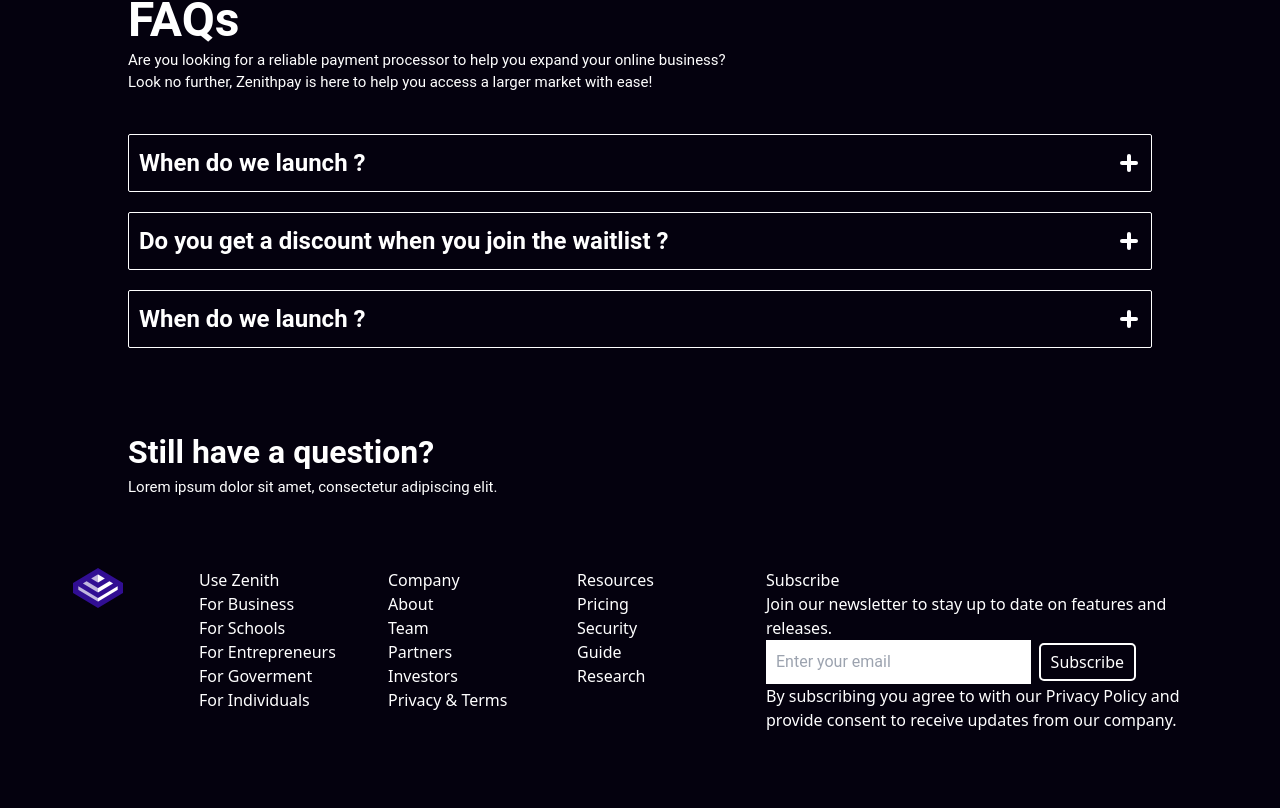
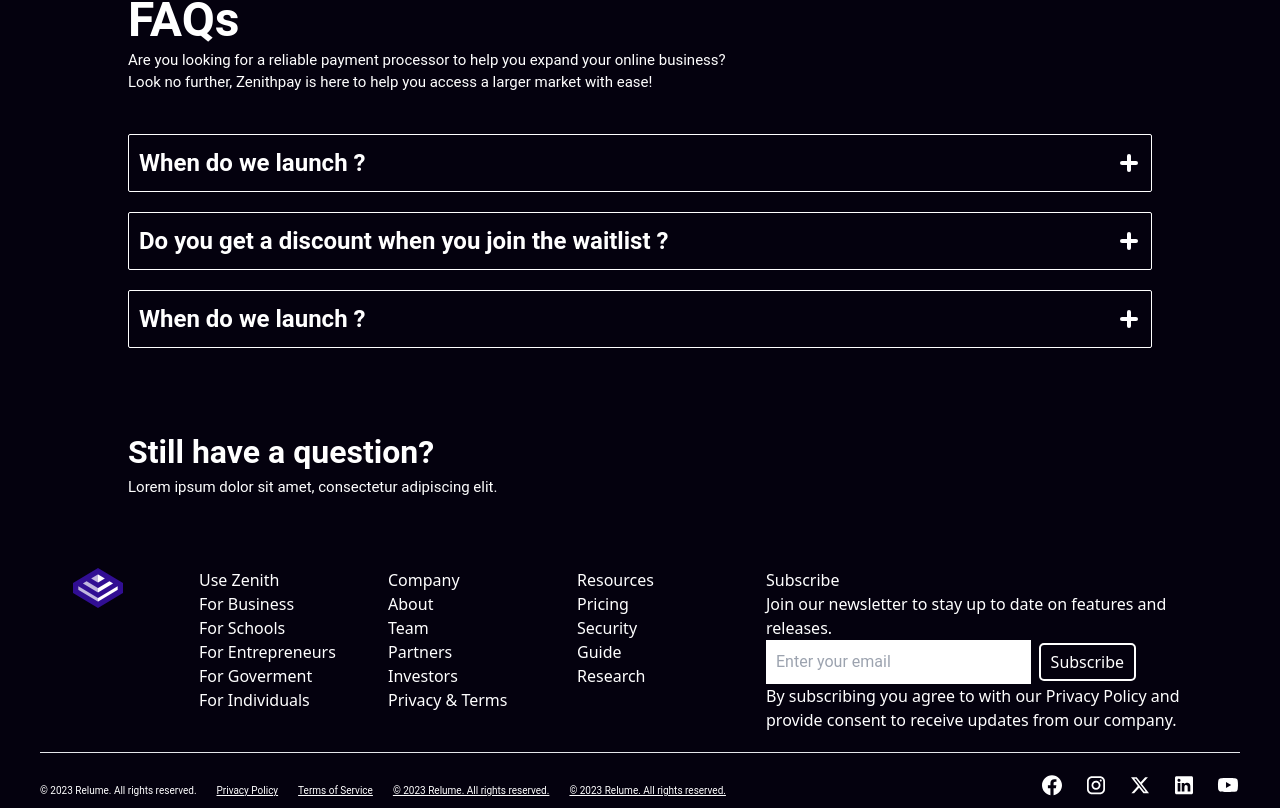
Before and after one commit to ndukwesamuel/interview, a Next.js app: page / in a window 1280 px wide. Shown: the part 418-1226 px from the top of the page. Before the commit the page ends 1170 px from the top, so only its background shows below. Built offline with nearby package versions, Linux system fonts and the light colour scheme.

Commit message:
new data

```diff
--- a/src/components/footer/Footer.tsx
+++ b/src/components/footer/Footer.tsx
@@ -4,6 +4,7 @@
 
 const Footer = () => {
   return (
+    <div>
       <FooterCOntainer className="">
         <div className="w-[10%] ">
           <Image src="/logoipsum-249 1.png" alt="lama blog" width={50} height={50} />
@@ -56,6 +57,51 @@
         </div>
 
       </FooterCOntainer>
+
+      <div className="px-10">
+        <hr className="mb-5" />
+
+        <div className="flex justify-between">
+
+          <FooterCopy>
+
+            <Copy> © 2023 Relume. All rights reserved.</Copy>
+            <Copy className=" underline"> Privacy Policy  </Copy>
+            <Copy className=" underline">Terms of Service</Copy>
+            <Copy className="underline"> © 2023 Relume. All rights reserved.</Copy>
+            <Copy className="underline"> © 2023 Relume. All rights reserved.</Copy>
+          </FooterCopy>
+
+
+          <div className="flex justify-between gap-5">
+            <svg xmlns="http://www.w3.org/2000/svg" width="24" height="24" viewBox="0 0 24 24" fill="none">
+              <path d="M22 12.3038C22 6.74719 17.5229 2.24268 12 2.24268C6.47715 2.24268 2 6.74719 2 12.3038C2 17.3255 5.65684 21.4879 10.4375 22.2427V15.2121H7.89844V12.3038H10.4375V10.0872C10.4375 7.56564 11.9305 6.1728 14.2146 6.1728C15.3088 6.1728 16.4531 6.36931 16.4531 6.36931V8.84529H15.1922C13.95 8.84529 13.5625 9.6209 13.5625 10.4166V12.3038H16.3359L15.8926 15.2121H13.5625V22.2427C18.3432 21.4879 22 17.3257 22 12.3038Z" fill="white" />
+            </svg>
+
+            <svg xmlns="http://www.w3.org/2000/svg" width="24" height="24" viewBox="0 0 24 24" fill="none">
+              <path fill-rule="evenodd" clip-rule="evenodd" d="M16 3.24268H8C5.23858 3.24268 3 5.48126 3 8.24268V16.2427C3 19.0041 5.23858 21.2427 8 21.2427H16C18.7614 21.2427 21 19.0041 21 16.2427V8.24268C21 5.48126 18.7614 3.24268 16 3.24268ZM19.25 16.2427C19.2445 18.0353 17.7926 19.4872 16 19.4927H8C6.20735 19.4872 4.75549 18.0353 4.75 16.2427V8.24268C4.75549 6.45003 6.20735 4.99817 8 4.99268H16C17.7926 4.99817 19.2445 6.45003 19.25 8.24268V16.2427ZM16.75 8.49268C17.3023 8.49268 17.75 8.04496 17.75 7.49268C17.75 6.9404 17.3023 6.49268 16.75 6.49268C16.1977 6.49268 15.75 6.9404 15.75 7.49268C15.75 8.04496 16.1977 8.49268 16.75 8.49268ZM12 7.74268C9.51472 7.74268 7.5 9.7574 7.5 12.2427C7.5 14.728 9.51472 16.7427 12 16.7427C14.4853 16.7427 16.5 14.728 16.5 12.2427C16.5027 11.0484 16.0294 9.90225 15.1849 9.05776C14.3404 8.21327 13.1943 7.74002 12 7.74268ZM9.25 12.2427C9.25 13.7615 10.4812 14.9927 12 14.9927C13.5188 14.9927 14.75 13.7615 14.75 12.2427C14.75 10.7239 13.5188 9.49268 12 9.49268C10.4812 9.49268 9.25 10.7239 9.25 12.2427Z" fill="white" />
+            </svg>
+
+            <svg xmlns="http://www.w3.org/2000/svg" width="24" height="24" viewBox="0 0 24 24" fill="none">
+              <path d="M17.1761 4.24268H19.9362L13.9061 11.0201L21 20.2427H15.4456L11.0951 14.6493L6.11723 20.2427H3.35544L9.80517 12.9935L3 4.24268H8.69545L12.6279 9.3553L17.1761 4.24268ZM16.2073 18.6181H17.7368L7.86441 5.78196H6.2232L16.2073 18.6181Z" fill="white" />
+            </svg>
+
+            <svg xmlns="http://www.w3.org/2000/svg" width="24" height="24" viewBox="0 0 24 24" fill="none">
+              <path fill-rule="evenodd" clip-rule="evenodd" d="M4.5 3.24268C3.67157 3.24268 3 3.91425 3 4.74268V19.7427C3 20.5711 3.67157 21.2427 4.5 21.2427H19.5C20.3284 21.2427 21 20.5711 21 19.7427V4.74268C21 3.91425 20.3284 3.24268 19.5 3.24268H4.5ZM8.52076 7.2454C8.52639 8.20165 7.81061 8.79087 6.96123 8.78665C6.16107 8.78243 5.46357 8.1454 5.46779 7.24681C5.47201 6.40165 6.13998 5.72243 7.00764 5.74212C7.88795 5.76181 8.52639 6.40728 8.52076 7.2454ZM12.2797 10.0044H9.75971H9.7583V18.5643H12.4217V18.3646C12.4217 17.9847 12.4214 17.6047 12.4211 17.2246C12.4203 16.2108 12.4194 15.1959 12.4246 14.1824C12.426 13.9363 12.4372 13.6804 12.5005 13.4455C12.7381 12.568 13.5271 12.0013 14.4074 12.1406C14.9727 12.2291 15.3467 12.5568 15.5042 13.0898C15.6013 13.423 15.6449 13.7816 15.6491 14.129C15.6605 15.1766 15.6589 16.2242 15.6573 17.2719C15.6567 17.6417 15.6561 18.0117 15.6561 18.3815V18.5629H18.328V18.3576C18.328 17.9056 18.3278 17.4537 18.3275 17.0018C18.327 15.8723 18.3264 14.7428 18.3294 13.6129C18.3308 13.1024 18.276 12.599 18.1508 12.1054C17.9638 11.3713 17.5771 10.7638 16.9485 10.3251C16.5027 10.0129 16.0133 9.81178 15.4663 9.78928C15.404 9.78669 15.3412 9.7833 15.2781 9.77989C14.9984 9.76477 14.7141 9.74941 14.4467 9.80334C13.6817 9.95662 13.0096 10.3068 12.5019 10.9241C12.4429 10.9949 12.3852 11.0668 12.2991 11.1741L12.2797 11.1984V10.0044ZM5.68164 18.5671H8.33242V10.01H5.68164V18.5671Z" fill="white" />
+            </svg>
+
+            <svg xmlns="http://www.w3.org/2000/svg" width="24" height="24" viewBox="0 0 24 24" fill="none">
+              <path d="M21.593 7.20301C21.4791 6.78041 21.2565 6.39501 20.9474 6.08518C20.6383 5.77534 20.2534 5.55187 19.831 5.43701C18.265 5.00701 12 5.00001 12 5.00001C12 5.00001 5.73602 4.99301 4.16902 5.40401C3.74695 5.52415 3.36285 5.75078 3.05359 6.06214C2.74433 6.3735 2.52031 6.75913 2.40302 7.18201C1.99002 8.74801 1.98602 11.996 1.98602 11.996C1.98602 11.996 1.98202 15.26 2.39202 16.81C2.62202 17.667 3.29702 18.344 4.15502 18.575C5.73702 19.005 11.985 19.012 11.985 19.012C11.985 19.012 18.25 19.019 19.816 18.609C20.2385 18.4943 20.6238 18.2714 20.9337 17.9622C21.2436 17.653 21.4674 17.2682 21.583 16.846C21.997 15.281 22 12.034 22 12.034C22 12.034 22.02 8.76901 21.593 7.20301ZM9.99603 15.005L10.001 9.00501L15.208 12.01L9.99603 15.005Z" fill="white" />
+            </svg>
+
+
+          </div>
+        </div>
+
+      </div>
+
+    </div>
+
   );
 };
 
@@ -101,3 +147,28 @@
 
 
 `
+
+const Copy = styled.p`
+
+color: #FFF;
+
+font-family: Roboto;
+font-size: 10px;
+font-style: normal;
+font-weight: 400;
+line-height: 150%; /* 21px */
+
+
+
+
+
+`
+
+const FooterCopy = styled.p`
+display: flex;
+gap: 20px;
+padding: 10px 0px;
+
+
+
+`
```
Lines whose indentation alone changed are shown as unchanged.
